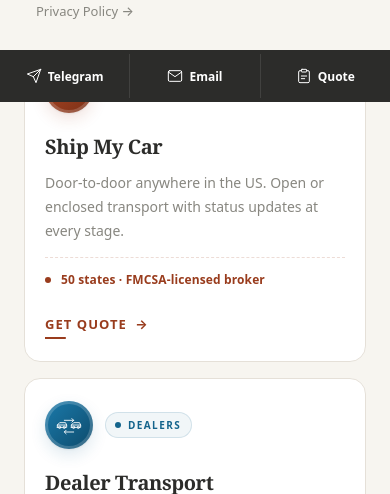
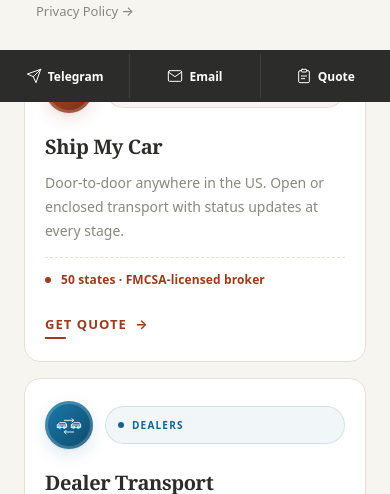
Before and after one commit to sergiivorotyntsev/Y7-WEBSITE, a React (Vite) app: page / in a window 390 px wide. Shown: the part 794-1288 px from the top of the page. Built offline with nearby package versions, Linux system fonts and the light colour scheme; no server answers.

Commit message:
[CARDS-T07] style: expand tag to fill top-right area beside icon

```diff
--- a/src/components/AudienceCards.module.css
+++ b/src/components/AudienceCards.module.css
@@ -191,25 +191,27 @@
 }
 
 /* =====================================================================
-   TAG — pill with tone accent, sits beside icon
+   TAG — full-width audience bar filling the space right of icon
    ===================================================================== */
 
 .tag {
-  display: inline-flex;
+  flex: 1 1 auto;
+  min-height: 42px;
+  display: flex;
   align-items: center;
+  justify-content: flex-start;
   font-family: var(--font-sans, system-ui);
-  font-size: 10.5px;
+  font-size: 11px;
   font-weight: 700;
   color: var(--tone-ink);
-  letter-spacing: 0.14em;
+  letter-spacing: 0.16em;
   text-transform: uppercase;
-  padding: 6px 12px 6px 10px;
-  border-radius: 20px;
+  padding: 0 16px;
+  border-radius: 24px;
   background: var(--tone-tint-soft);
   border: 1px solid var(--tone-tint-mid);
-  flex-shrink: 0;
   position: relative;
-  transition: background-color 240ms ease-out, border-color 240ms ease-out, transform 240ms ease-out;
+  transition: background-color 240ms ease-out, border-color 240ms ease-out;
 }
 
 /* Tag leading dot */
@@ -220,7 +222,7 @@
   height: 6px;
   border-radius: 50%;
   background: var(--tone-ink);
-  margin-right: 7px;
+  margin-right: 10px;
   flex-shrink: 0;
 }
 
@@ -228,7 +230,6 @@
   .card:hover .tag {
     background: var(--tone-tint-mid);
     border-color: var(--tone-ink);
-    transform: translateX(2px);
   }
 }
 
@@ -379,7 +380,12 @@
   }
   .tag {
     font-size: 10px;
-    padding: 5px 10px 5px 9px;
+    padding: 0 12px;
+    min-height: 38px;
+    letter-spacing: 0.12em;
+  }
+  .tag::before {
+    margin-right: 8px;
   }
   .title {
     font-size: 1.25rem;
```
